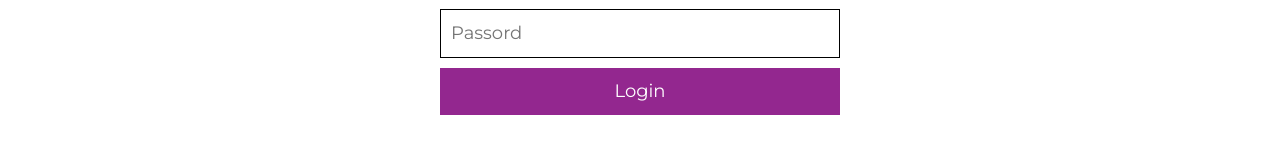
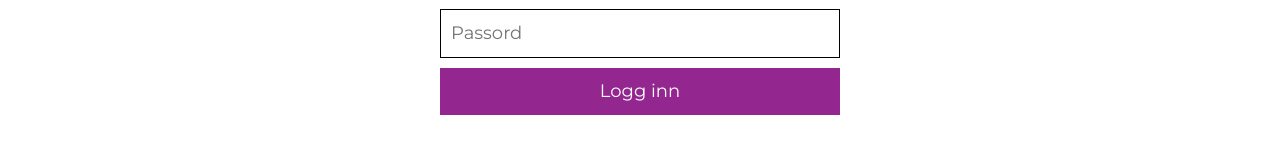
Before and after one commit to Annikaenjoy/project_exam2, a React (Create React App) app in the folder elsfjord_montessori/: page /admin in a window 1280 px wide. Shown: the part 350-515 px from the top of the page. Built offline with nearby package versions, Linux system fonts and the light colour scheme; a web font is replaced by a local one.

Commit message:
Small updates to form styling

```diff
--- a/elsfjord_montessori/src/components/LoginForm.js
+++ b/elsfjord_montessori/src/components/LoginForm.js
@@ -78,7 +78,7 @@ const LoginForm = (props) => {
             )}
           </div>
           <button className="form_btn">
-            {submitting ? "Loggin in..." : "Login"}
+            {submitting ? "Logger inn..." : "Logg inn"}
           </button>
         </fieldset>
       </form>
--- a/elsfjord_montessori/src/sass/partials/_form.scss
+++ b/elsfjord_montessori/src/sass/partials/_form.scss
@@ -25,6 +25,9 @@ form {
   border: none;
   margin-top: 10px;
 }
+.form_btn:hover {
+  background-color: $color-secondary;
+}
 .form_error {
   font-size: 14px;
   color: #ff0000;
```
